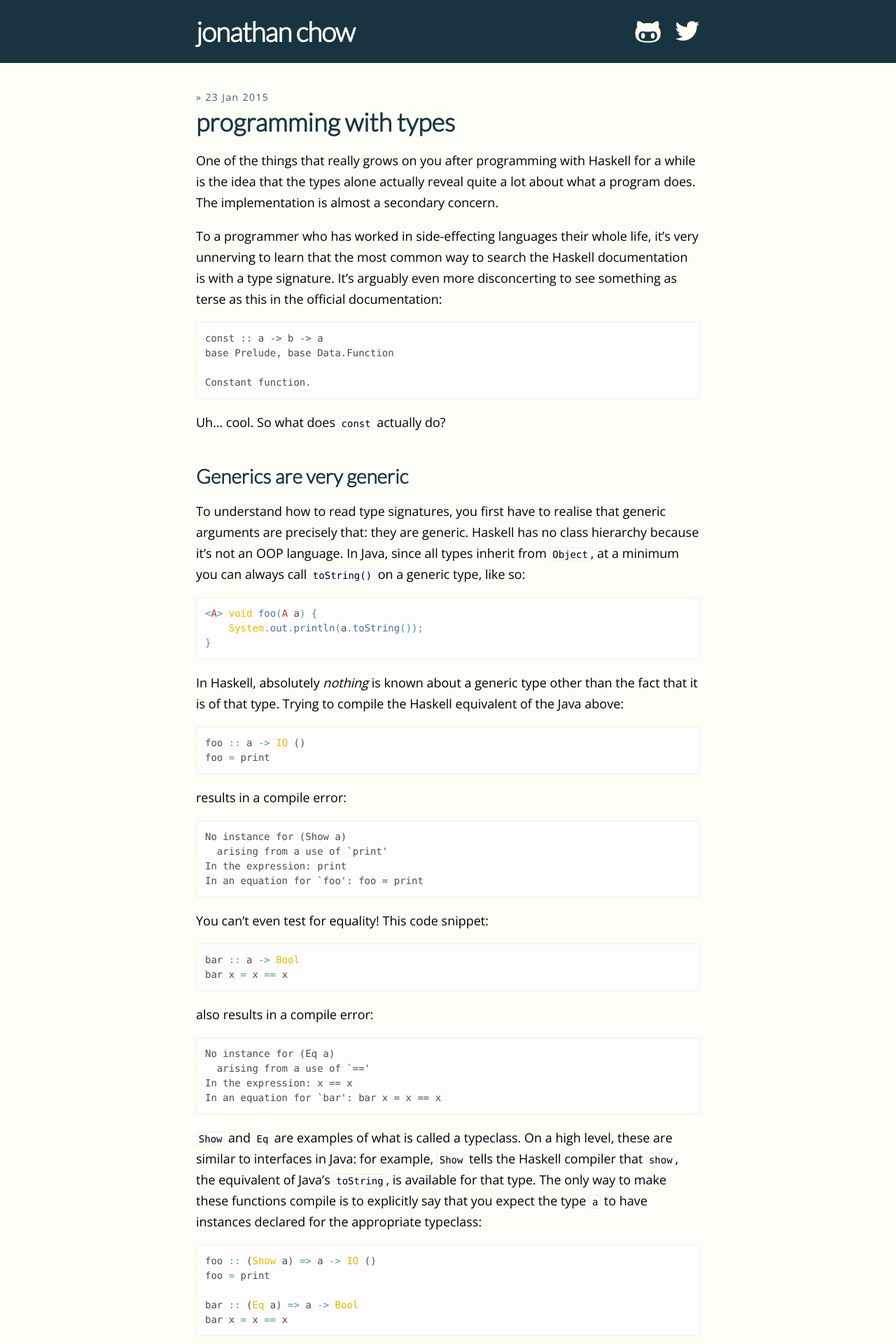
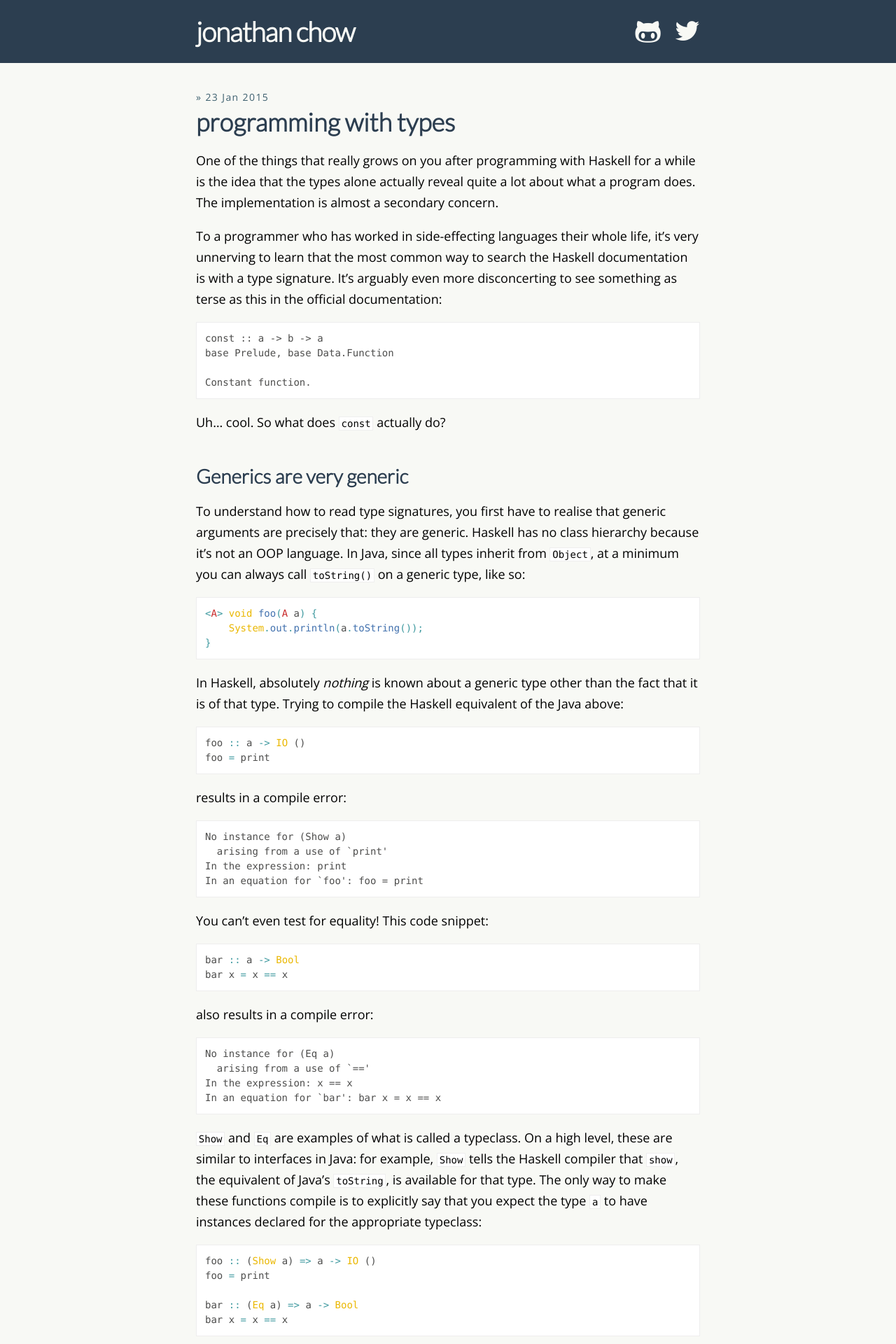
Before and after one commit to echojc/echojc.github.io, a Jekyll site: the page built from _posts/2015-01-23-programming-with-types.md, in a window 1280 px wide. Shown: the top 1920 px of the page at 70% size. Built offline with Jekyll 4.4.1, drawn with Linux system fonts in a browser that asks for light colours; nearby versions of some CDN libraries; Markdown is read by kramdown in place of the engine named in the settings; comment, search, counter and statistics services are not loaded.

Commit message:
Updates some colours.

```diff
--- a/css/main.css
+++ b/css/main.css
@@ -13,7 +13,7 @@
 html, body { height: 100%; }
 
 body {
-  background-color: #fcfff5;
+  background-color: #f8f9f5;
   font: 13.34px Helvetica, Arial, sans-serif;
   font-size: small;
   text-align: center;
@@ -66,7 +66,7 @@ a:visited { color: #a0a; }
 }
 
 .title a {
-  color: #fcfff5;
+  color: #f8f9f5;
   text-decoration: none;
 }
 
@@ -130,13 +130,13 @@ a:visited { color: #a0a; }
   font-size: 14px;
   line-height: 1.5;
   border: 1px solid #eee;
-  background-color: #fefcfc;
+  background-color: #fff;
   padding: 1px 0.2em;
 }
 
 .post pre {
   border: 1px solid #eee;
-  background-color: #fefcfc;
+  background-color: #fff;
   padding: 1em;
   overflow-x: auto;
 }
@@ -200,7 +200,7 @@ a:visited { color: #a0a; }
 }
 
 .container-header {
-  background-color: #193441;
+  background-color: #2c3e50;
   height: 90px;
 }
 
@@ -232,7 +232,7 @@ a:visited { color: #a0a; }
 
 .icon {
   line-height: 90px;
-  color: #fcfff5;
+  color: #f8f9f5;
   display: inline-block;
 }
 
@@ -260,7 +260,7 @@ h2 {
   text-align: left;
   font-size: 36px;
   text-decoration: none;
-  color: #193441;
+  color: #2c3e50;
   margin-top: 4px;
 }
 
@@ -268,7 +268,7 @@ h3 {
   font-family: 'Lato', sans-serif;
   font-size: 28px;
   text-decoration: none;
-  color: #193441;
+  color: #2c3e50;
   margin-top: 1.6em;
 }
 
@@ -281,7 +281,7 @@ h3 {
   text-align: left;
   font-size: 36px;
   text-decoration: none;
-  color: #193441;
+  color: #2c3e50;
   margin-top: 4px;
 
   -webkit-transition: opacity .2s ease-out;
```
